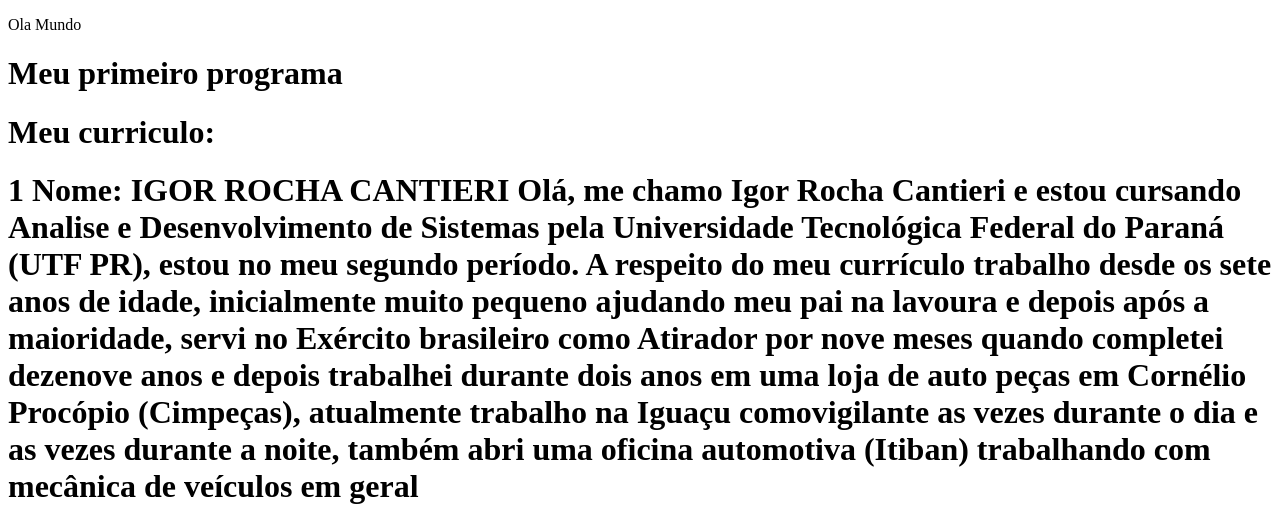
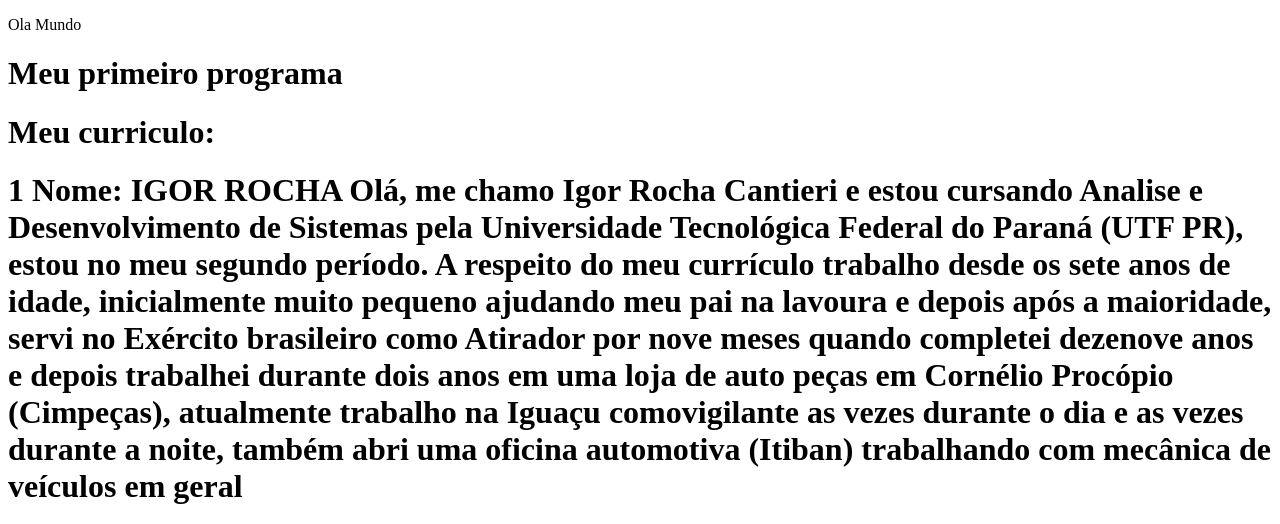
Before and after one commit to IgorRochaCantieri/curriculo, a plain HTML site: page index.html in a window 1280 px wide. Shown: the top 524 px of the page. Drawn offline with Linux system fonts and the light colour scheme.

Commit message:
Update index.html
e

```diff
--- a/index.html
+++ b/index.html
@@ -10,7 +10,7 @@
     <h1>Meu primeiro programa</h1>
     <h1>Meu curriculo:</h1>
     <h1>1
-        Nome: IGOR ROCHA CANTIERI
+        Nome: IGOR ROCHA
         Olá, me chamo Igor Rocha Cantieri e estou cursando Analise e Desenvolvimento de Sistemas
         pela Universidade Tecnológica Federal do Paraná (UTF PR), estou no meu segundo período.
         A respeito do meu currículo trabalho desde os sete anos de idade, inicialmente muito pequeno
```
